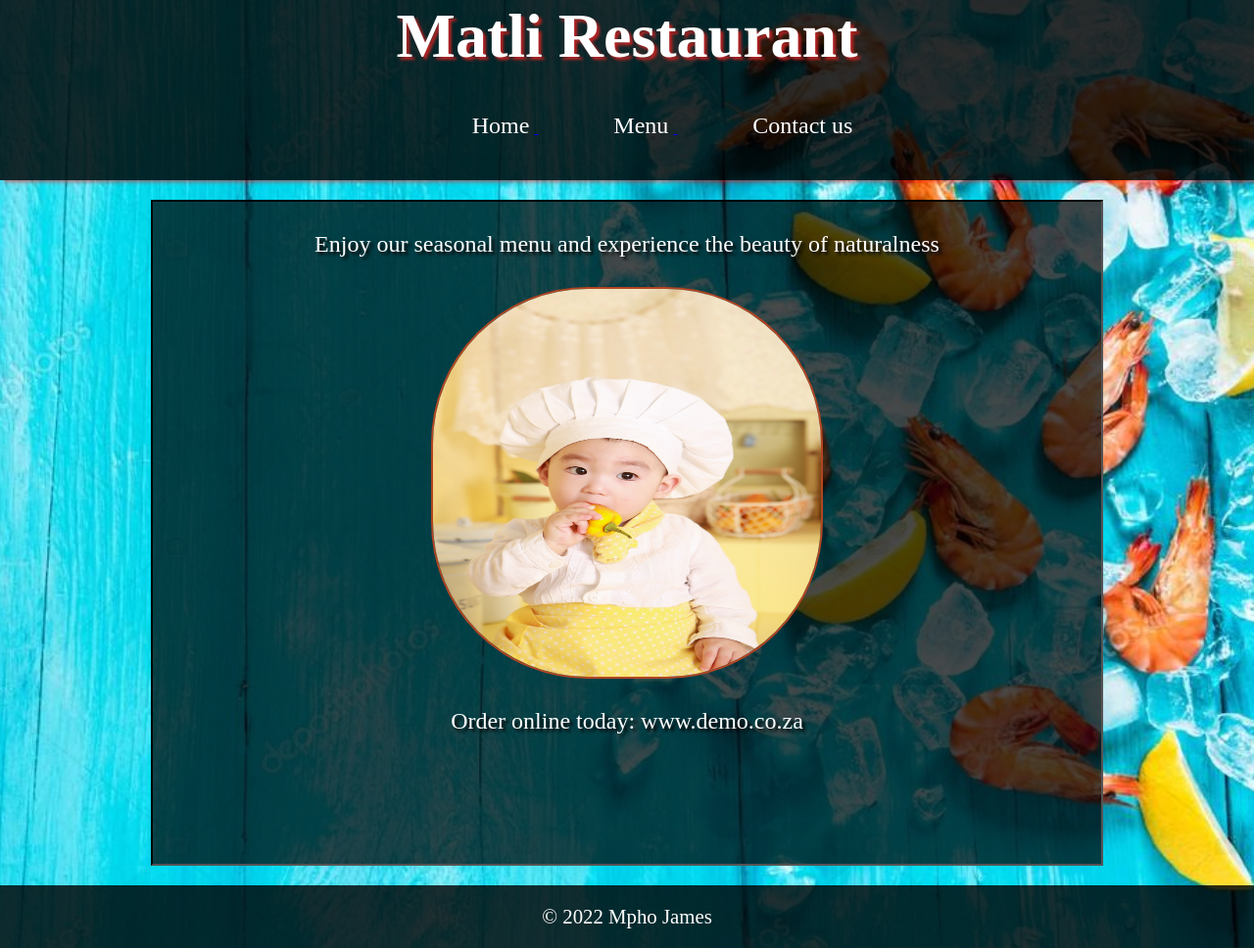
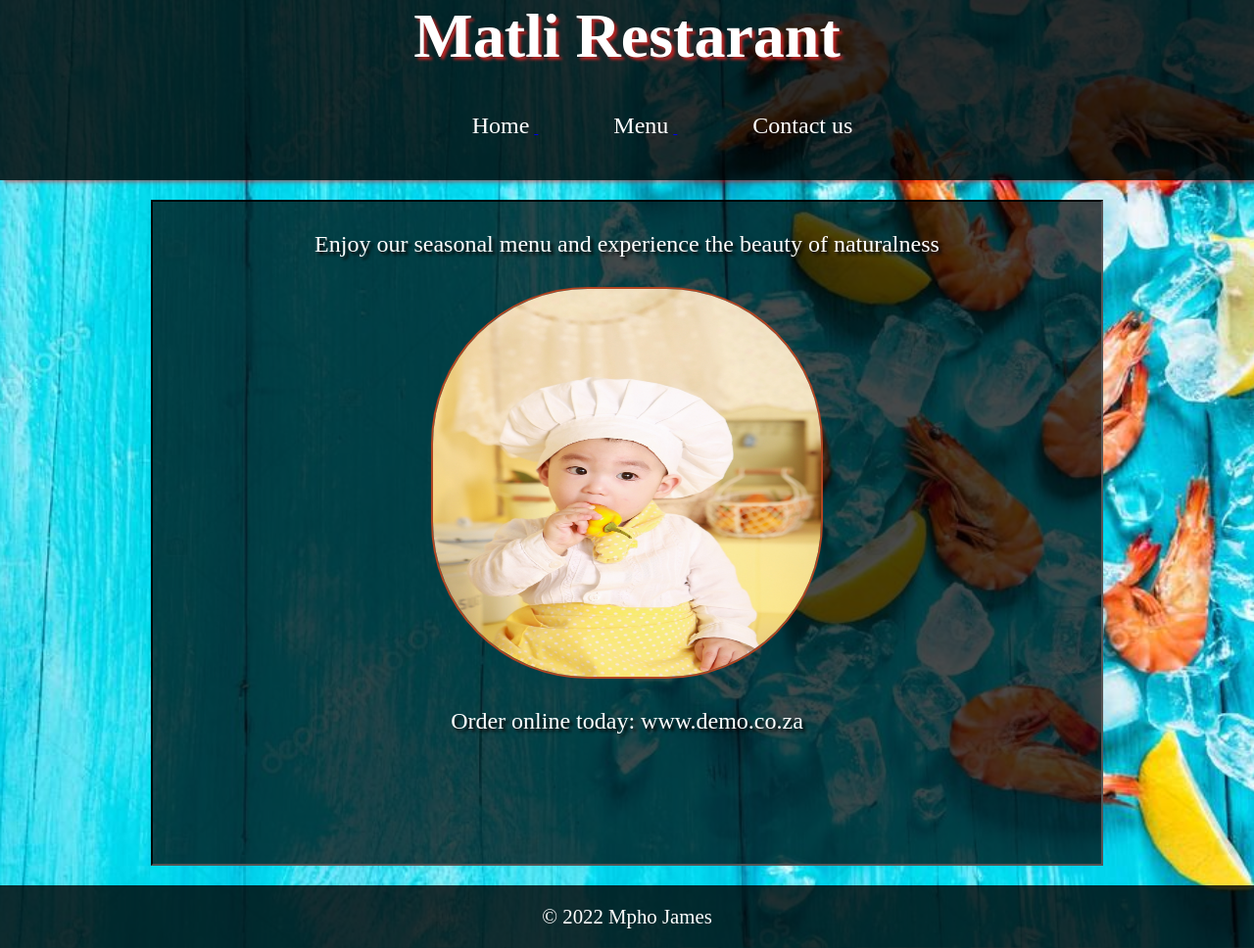
Before and after one commit to mphojames9/resturant-page, a plain HTML site: page index.html in a window 1280 px wide. Shown: the whole page at 98% size. Drawn offline with Linux system fonts and the light colour scheme.

Commit message:
Update index.html

```diff
--- a/index.html
+++ b/index.html
@@ -11,7 +11,7 @@
 <body>
     <div class="header">
         <div class="heading">
-            <h1>Matli Restaurant</h1>
+            <h1>Matli Restarant</h1>
         </div>
         <div class="menu-bar">
             <ul>
```
